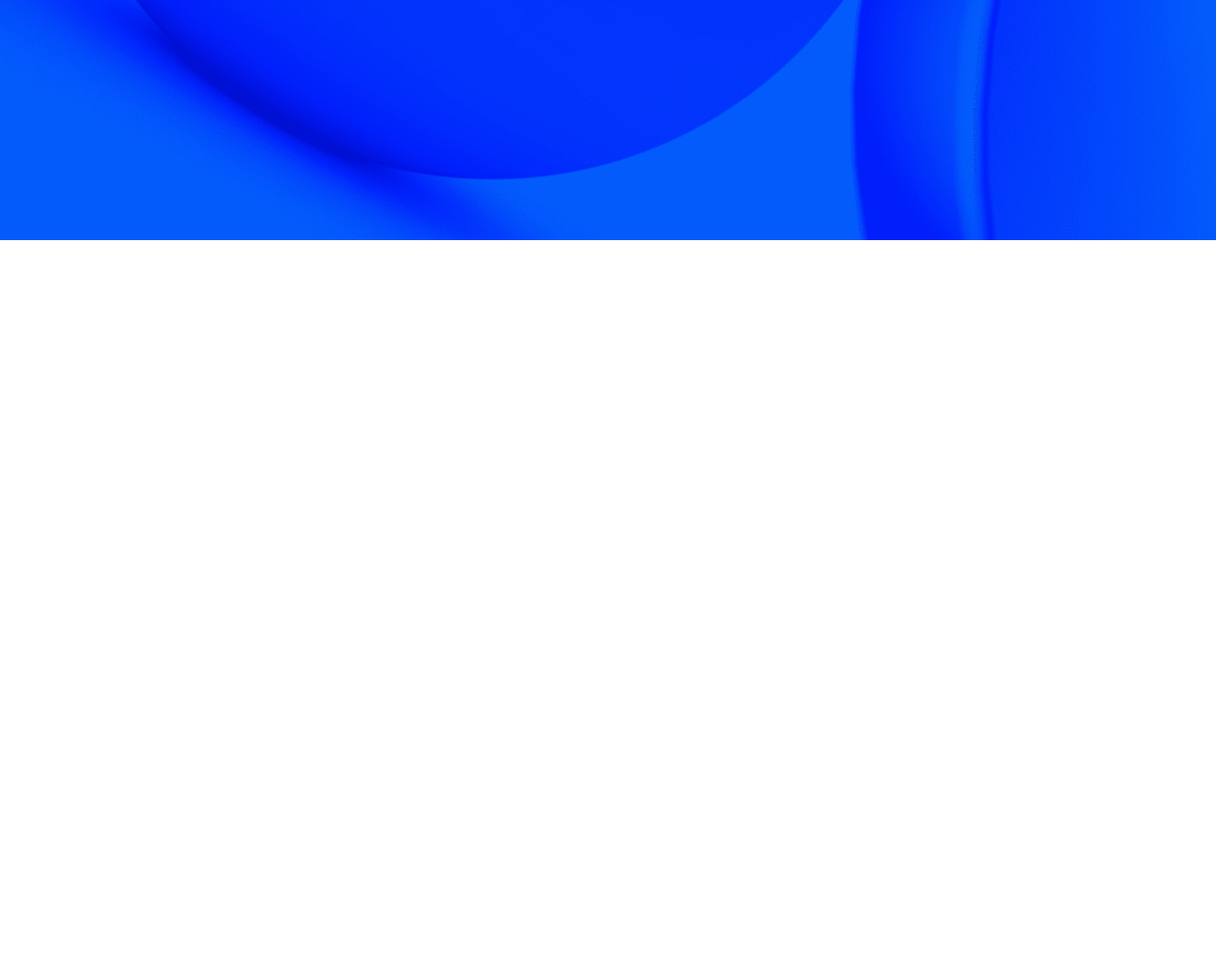
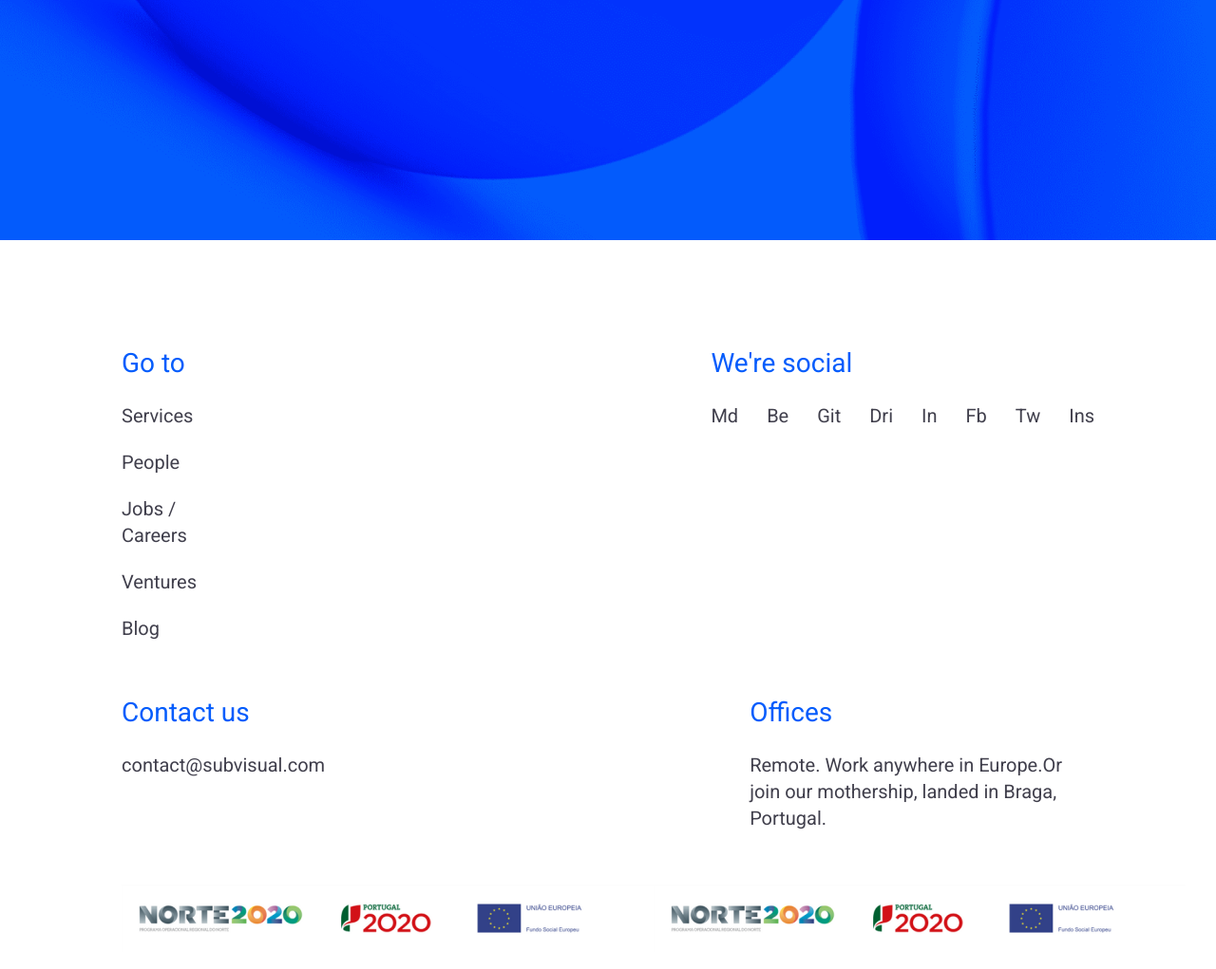
Before and after one commit to Dastanbekk/subvisual, a website: page src/index.html in a window 1280 px wide. Shown: the part 7669-8690 px from the top of the page at 95% size. Before the commit the page ends 7922 px from the top, so only its background shows below. Drawn offline with nearby package versions, Linux system fonts and the light colour scheme.

Commit message:
Loyiha batamom tugallandi

```diff
--- a/src/index.html
+++ b/src/index.html
@@ -281,5 +281,83 @@
     </main>
 
 
+    <footer class="footer">
+        <div class="footer__in pt-[110px] pb-[33px] w-[80%] m-0 m-auto roboto">
+            <div class="flex gap-[509px]">
+                <div>
+                    <h3 class="text-[#045CFC] text-[28px] leading-[40px]">
+                        Go to
+                    </h3>
+
+                    <ul class="mt-[21px] flex flex-col gap-[21px] ">
+                        <li>
+                            <a href="#" class="text-[#403F4C] text-[20px] leading-[28px]">Services</a>
+                        </li>
+                        <li>
+                            <a href="#" class="text-[#403F4C] text-[20px] leading-[28px]">People</a>
+                        </li>
+                        <li>
+                            <a href="#" class="text-[#403F4C] text-[20px] leading-[28px]">Jobs / Careers</a>
+                        </li>
+                        <li>
+                            <a href="#" class="text-[#403F4C] text-[20px] leading-[28px]">Ventures</a>
+                        </li>
+                        <li>
+                            <a href="#" class="text-[#403F4C] text-[20px] leading-[28px]">Blog</a>
+                        </li>
+                    </ul>
+                </div>
+
+                <div>
+                    <h3 class="text-[#045CFC] text-[28px] leading-[40px]">
+                        We're social
+                    </h3>
+
+                    <div class="flex gap-[30px] mt-[21px]">
+                        <p class="text-[#403F4C] text-[20px] leading-[28px]">Md</p>
+                        <p class="text-[#403F4C] text-[20px] leading-[28px]">Be</p>
+                        <p class="text-[#403F4C] text-[20px] leading-[28px]">Git</p>
+                        <p class="text-[#403F4C] text-[20px] leading-[28px]">Dri</p>
+                        <p class="text-[#403F4C] text-[20px] leading-[28px]">In</p>
+                        <p class="text-[#403F4C] text-[20px] leading-[28px]">Fb</p>
+                        <p class="text-[#403F4C] text-[20px] leading-[28px]">Tw</p>
+                        <p class="text-[#403F4C] text-[20px] leading-[28px]">Ins</p>
+                    </div>
+                </div>
+            </div>
+            <div class="flex gap-[447px] mt-[55px]">
+                <div>
+                    <h3 class="text-[#045CFC] text-[28px] leading-[40px]">
+                        Contact us
+                    </h3>
+
+                    <ul class="mt-[21px] flex flex-col gap-[21px] ">
+                        <li>
+                            <a href="contact@subvisual.com" class="text-[#403F4C] text-[20px] leading-[28px]">contact@subvisual.com</a>
+                        </li>
+                    </ul>
+                </div>
+
+                <div>
+                    <h3 class="text-[#045CFC] text-[28px] leading-[40px]">
+                        Offices
+                    </h3>
+
+                    <div class="flex gap-[30px]">
+                        <p class="text-[#403F4C] text-[20px] leading-[28px] mt-[21px]">Remote. Work anywhere in Europe.Or join our mothership, landed in Braga, Portugal.</p>
+
+                    </div>
+                </div>
+            </div>
+
+            <div class="flex justify-between mt-[56px]">
+                <img src="../images/footer.png" alt="footer">
+                <img src="../images/footer.png" alt="footer">
+            </div>
+
+        </div>
+    </footer>
+
+
 </body>
 </html>
```
Also changed, not shown: images/footer.png (added), src/output.css.
